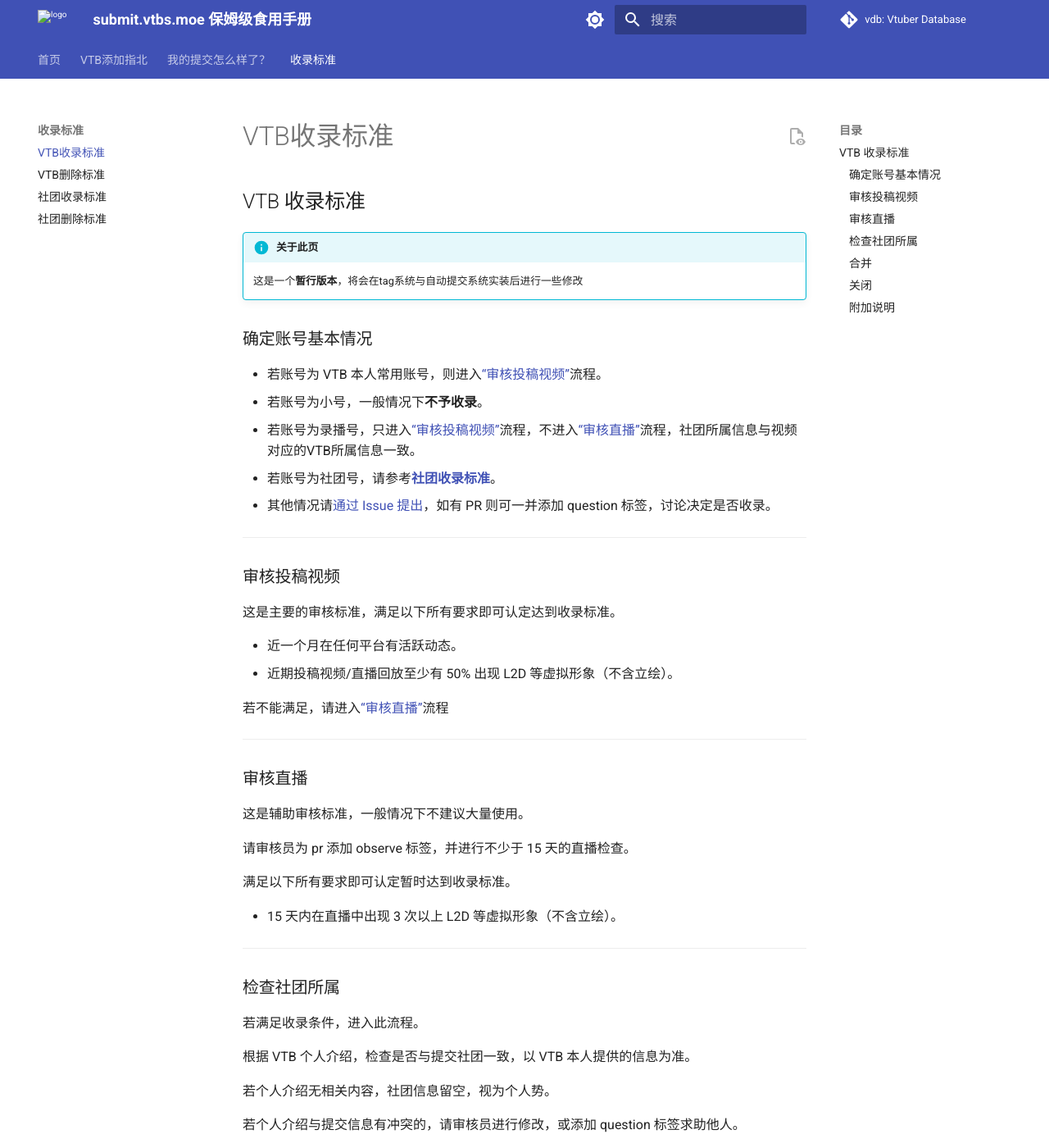
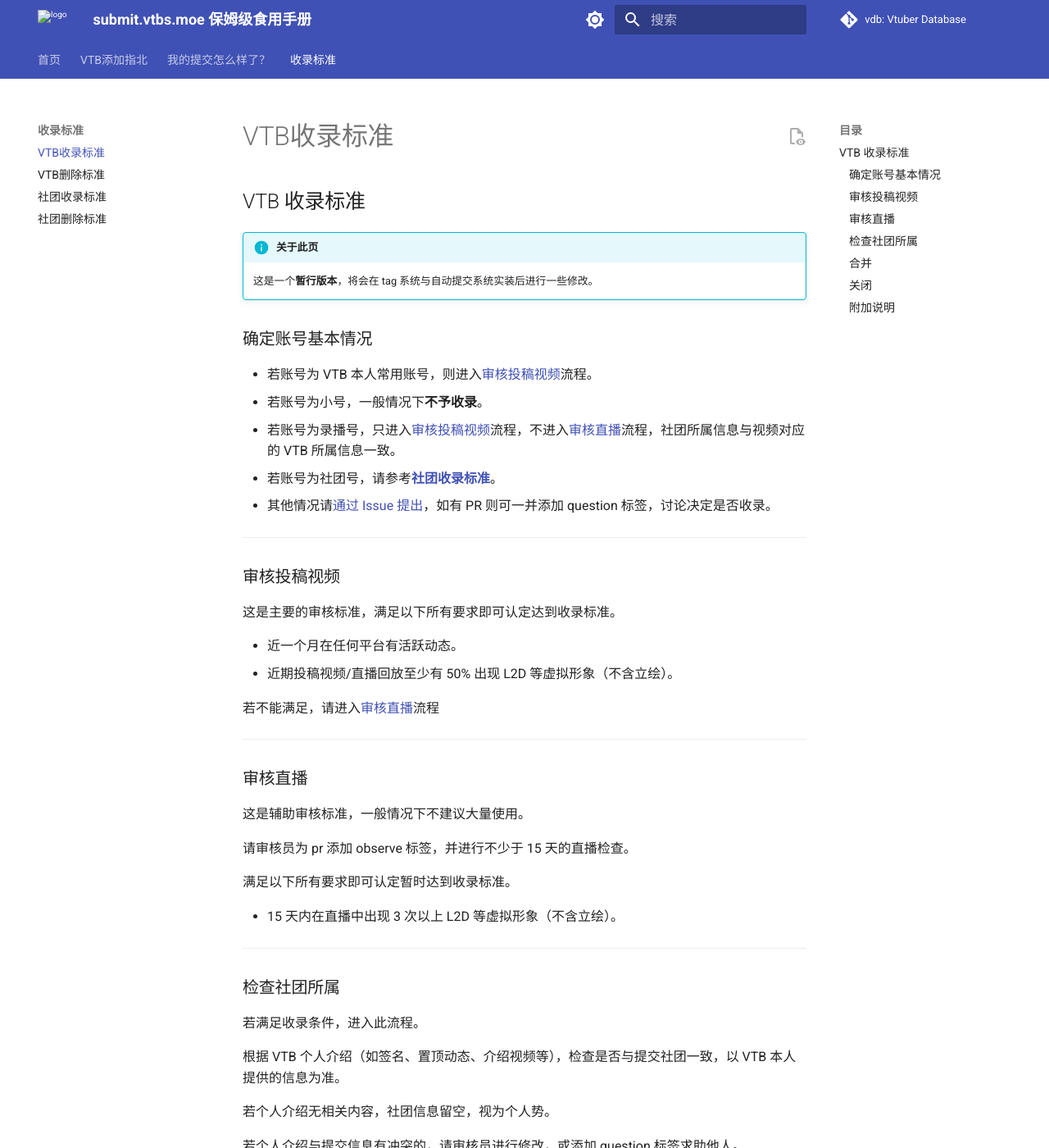
Before and after one commit to Radekyspec/docs.vtbs.top, an MkDocs documentation site: the page built from docs/basic/add-personal.md, in a window 1280 px wide and 1400 px high. Shown: the whole window at 82% size. Built offline with MkDocs 1.6.1 and Material for MkDocs 9.7.7, drawn with Linux system fonts in a browser that asks for light colours; comment, search, counter and statistics services are not loaded.

Commit message:
Update add-personal.md

```diff
--- a/docs/basic/add-personal.md
+++ b/docs/basic/add-personal.md
@@ -1,13 +1,13 @@
 ## VTB 收录标准
 
 !!! info "关于此页"
-    这是一个**暂行版本**，将会在tag系统与自动提交系统实装后进行一些修改
+    这是一个**暂行版本**，将会在 tag 系统与自动提交系统实装后进行一些修改。
 
 ### 确定账号基本情况
 
-- 若账号为 VTB 本人常用账号，则进入[“审核投稿视频”](#_2)流程。
+- 若账号为 VTB 本人常用账号，则进入[审核投稿视频](#_2)流程。
 - 若账号为小号，一般情况下**不予收录**。
-- 若账号为录播号，只进入[“审核投稿视频”](#_2)流程，不进入[“审核直播”](#_3)流程，社团所属信息与视频对应的VTB所属信息一致。
+- 若账号为录播号，只进入[审核投稿视频](#_2)流程，不进入[审核直播](#_3)流程，社团所属信息与视频对应的 VTB 所属信息一致。
 - 若账号为社团号，请参考**[社团收录标准](https://docs.vtbs.top/basic/add-group/)**。
 - 其他情况请[通过 Issue 提出](https://github.com/dd-center/vdb/issues/new)，如有 PR 则可一并添加 question 标签，讨论决定是否收录。
 
@@ -20,7 +20,7 @@
 - 近一个月在任何平台有活跃动态。
 - 近期投稿视频/直播回放至少有 50% 出现 L2D 等虚拟形象（不含立绘）。
 
-若不能满足，请进入[“审核直播”](#_3)流程
+若不能满足，请进入[审核直播](#_3)流程
 
 ---
 
@@ -40,13 +40,13 @@
 
 若满足收录条件，进入此流程。
 
-根据 VTB 个人介绍，检查是否与提交社团一致，以 VTB 本人提供的信息为准。
+根据 VTB 个人介绍（如签名、置顶动态、介绍视频等），检查是否与提交社团一致，以 VTB 本人提供的信息为准。
 
 若个人介绍无相关内容，社团信息留空，视为个人势。
 
 若个人介绍与提交信息有冲突的，请审核员进行修改，或添加 question 标签求助他人。
 
-若通过检查，进入[“合并”](#_5)流程。
+若通过检查，进入[合并](#_5)流程。
 
 ---
 
```
